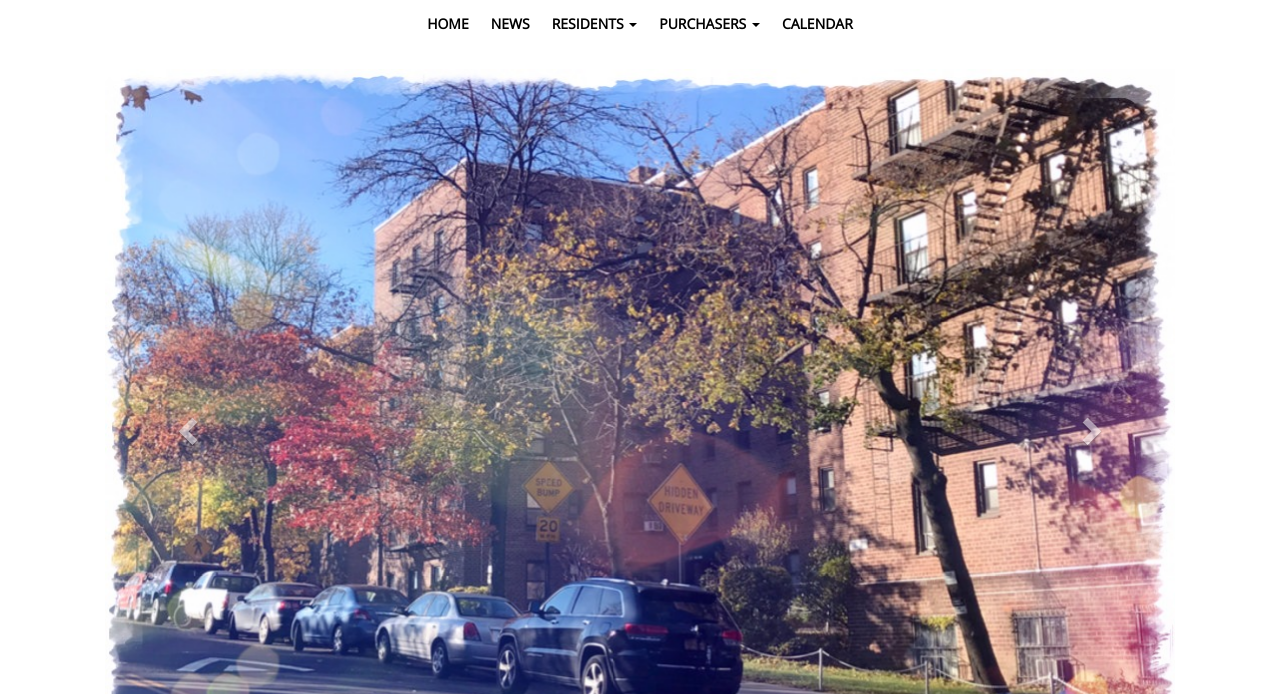
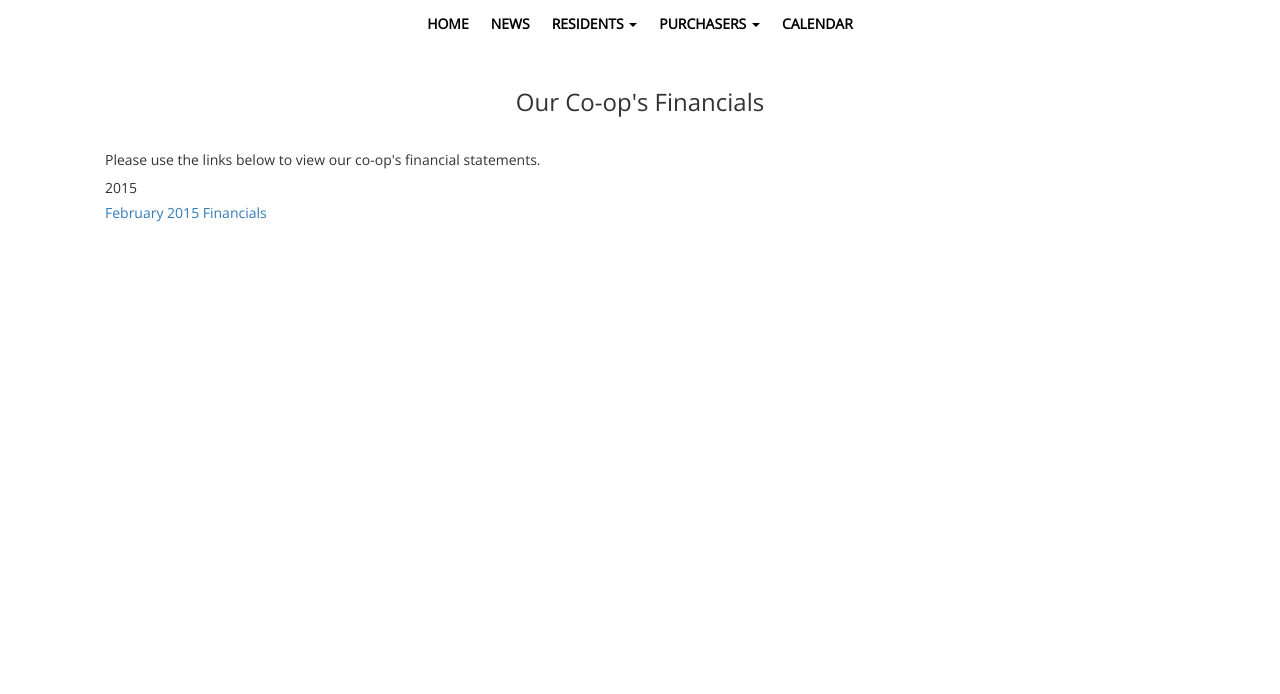
Before and after one commit to rgshareholder/rgsite, a website: page public/index.html at #!/about in a window 1280 px wide. Shown: the part 106-800 px from the top of the page. Drawn offline with nearby package versions, Linux system fonts and the light colour scheme; some packages are replaced by stand-ins of ours.

Commit message:
Added financials section

```diff
--- /dev/null
+++ b/public/components/financials/financials.html
@@ -0,0 +1,6 @@
+<div>
+    <h3>Our Co-op's Financials</h3>
+    Please use the links below to view our co-op's financial statements.
+    <h5>2015<h5>
+    <a href="documents/annual/2015/2015_February_Financials.pdf">February 2015 Financials</a>
+</div>
--- a/public/index.html
+++ b/public/index.html
@@ -40,7 +40,7 @@
               <li class="dropdown">
                 <a href="#" class="dropdown-toggle" data-toggle="dropdown" role="button" aria-haspopup="true" aria-expanded="false">RESIDENTS <span class="caret"></span></a>
                 <ul class="dropdown-menu">
-                  <li><a href="#">Finances</a></li>
+                  <li><a href="#">Financials</a></li>
                   <li><a href="http://www.cnn.com">Another action</a></li>
                   <li><a href="#">Work Order Submission</a></li>
                 </ul>
--- a/public/js/rgapp.js
+++ b/public/js/rgapp.js
@@ -12,7 +12,7 @@ var rgApp = angular.module('rgApp', ['ngRoute']);
 
             // route for the about page
             .when('/about', {
-                templateUrl : 'components/home/home.html',
+                templateUrl : 'components/financials/financials.html',
                 controller  : 'homeController'
             })
 
```
Also changed, not shown: 7 other files.
